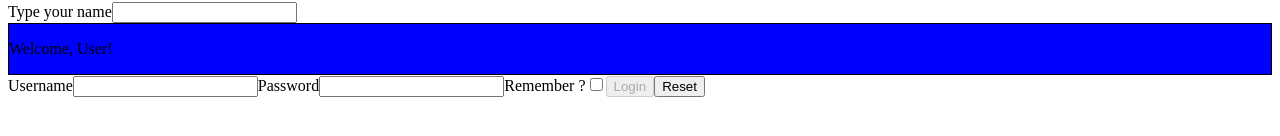
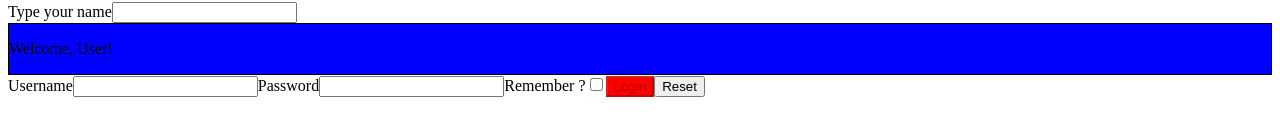
Before and after one commit to fleola/my-app, a React (Create React App) app in the folder components-new-app/: page / in a window 1280 px wide. Shown: the part 440-576 px from the top of the page. Built offline with nearby package versions, Linux system fonts and the light colour scheme.

Commit message:
styling components 03

```diff
--- a/components-new-app/src/Login.js
+++ b/components-new-app/src/Login.js
@@ -56,6 +56,9 @@ export class Login extends React.Component {
         <button
           disabled={this.state.username && this.state.password ? false : true}
           onClick={this.handleLogin}
+          style={{
+            backgroundColor: this.state.password.length < 8 ? "red" : "green",
+          }}
         >
           Login
         </button>
```
Also changed, not shown: 1 other file (tests, documents, lock files or other folders).
